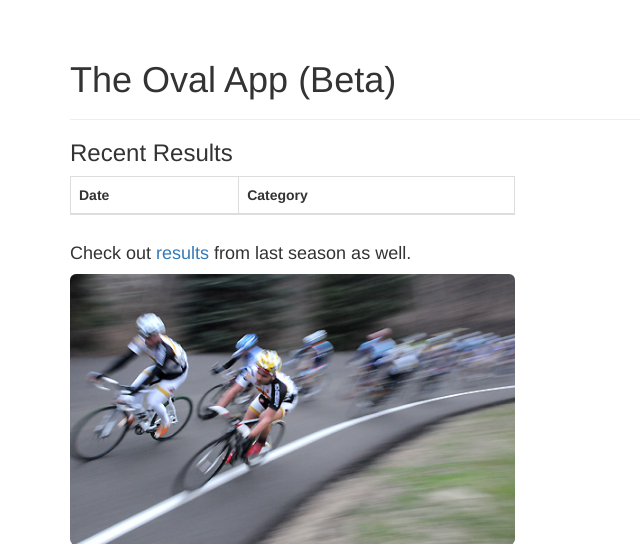
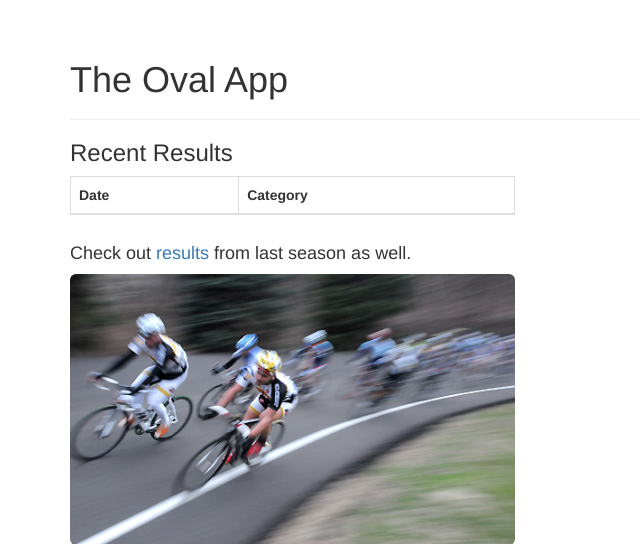
Before and after one commit to jyundt/oval, a Flask app: page / in a window 1280 px wide. Shown: the part 52-596 px from the top of the page, without its empty margins (0-640 px from the left). Run offline with Flask 2, Linux system fonts and the light colour scheme; data that the repository does not hold is empty; some libraries are stand-ins or nearby versions.

Commit message:
Removing Beta tag (woot woot).

```diff
--- a/app/templates/index.html
+++ b/app/templates/index.html
@@ -1,10 +1,10 @@
 {% extends "base.html" %}
 
-{% block title %}The Oval App (Beta){% endblock %}
+{% block title %}The Oval App{% endblock %}
 
 {% block page_content %}
 <div class="page-header">
-    <h1>The Oval App (Beta)</h1>
+    <h1>The Oval App</h1>
 </div>
 <h3>
 Recent Results
```
